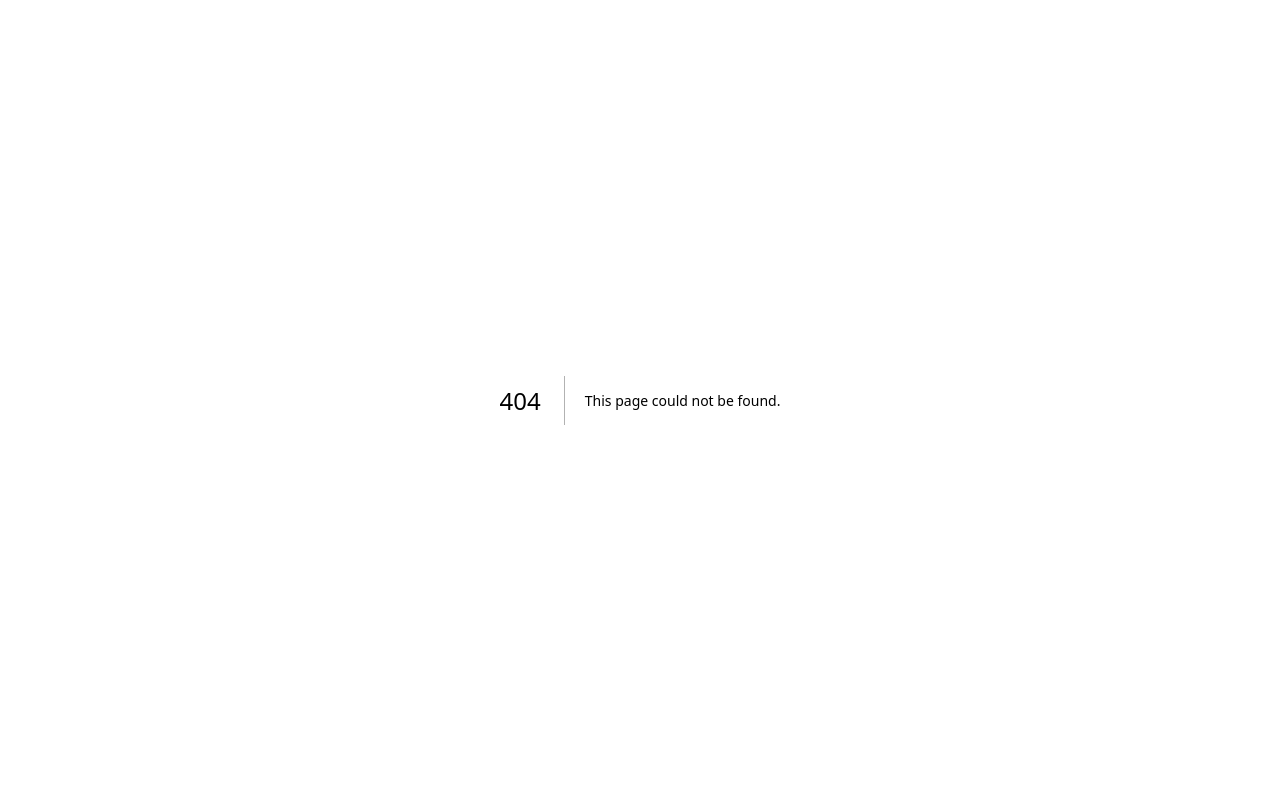
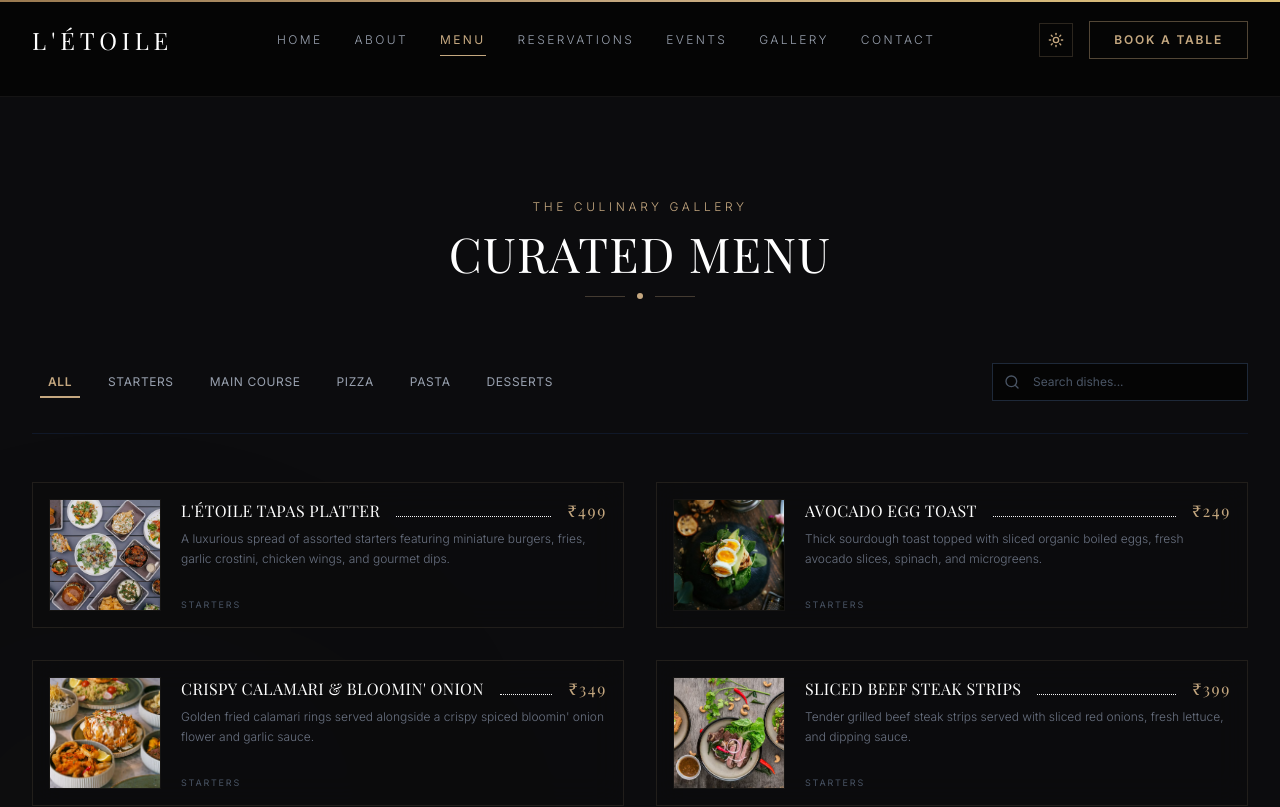
Before and after one commit to Rajputshubham07/Resturent-, a Next.js app: page /menu in a window 1280 px wide. Before the commit this address had no page. Shown: the top 807 px of the page. Built offline with nearby package versions, Linux system fonts and the light colour scheme; a web font is replaced by a local one.

Commit message:
feat: separate Menu and Reservations sections into standalone sub-pages

```diff
--- /dev/null
+++ b/src/app/menu/page.tsx
@@ -0,0 +1,33 @@
+import Preloader from "@/components/ui/Preloader";
+import ScrollProgress from "@/components/ui/ScrollProgress";
+import Navbar from "@/components/Navbar";
+import Menu from "@/components/Menu";
+import Footer from "@/components/Footer";
+import FloatingReserve from "@/components/ui/FloatingReserve";
+import BackToTop from "@/components/ui/BackToTop";
+
+export const metadata = {
+  title: "Gourmet Menu | L'Étoile Luxury Restaurant",
+  description: "Browse the curated seasonal selections, wood-fired mains, and artisanal desserts at L'Étoile.",
+};
+
+export default function MenuPage() {
+  return (
+    <>
+      {/* Premium Intros & Global Elements */}
+      <Preloader />
+      <ScrollProgress />
+      <Navbar />
+
+      {/* Main Menu Page Layout */}
+      <main className="relative flex-grow pt-24 bg-luxury-black min-h-screen">
+        <Menu />
+      </main>
+
+      {/* Footer & Global Scroll Triggers */}
+      <Footer />
+      <FloatingReserve />
+      <BackToTop />
+    </>
+  );
+}
--- a/src/app/page.tsx
+++ b/src/app/page.tsx
@@ -5,8 +5,6 @@ import Hero from "@/components/Hero";
 import About from "@/components/About";
 import ChefSpotlight from "@/components/ChefSpotlight";
 import SignatureDishes from "@/components/SignatureDishes";
-import Menu from "@/components/Menu";
-import Reservations from "@/components/Reservations";
 import Events from "@/components/Events";
 import Testimonials from "@/components/Testimonials";
 import Contact from "@/components/Contact";
@@ -28,8 +26,6 @@ export default function Home() {
         <About />
         <ChefSpotlight />
         <SignatureDishes />
-        <Menu />
-        <Reservations />
         <Events />
         <Testimonials />
         <Contact />
--- /dev/null
+++ b/src/app/reservations/page.tsx
@@ -0,0 +1,33 @@
+import Preloader from "@/components/ui/Preloader";
+import ScrollProgress from "@/components/ui/ScrollProgress";
+import Navbar from "@/components/Navbar";
+import Reservations from "@/components/Reservations";
+import Footer from "@/components/Footer";
+import FloatingReserve from "@/components/ui/FloatingReserve";
+import BackToTop from "@/components/ui/BackToTop";
+
+export const metadata = {
+  title: "Table Reservations | L'Étoile Luxury Restaurant",
+  description: "Secure your table at L'Étoile Michelin-star restaurant. Reserve online for an unforgettable luxury dining experience.",
+};
+
+export default function ReservationsPage() {
+  return (
+    <>
+      {/* Premium Intros & Global Elements */}
+      <Preloader />
+      <ScrollProgress />
+      <Navbar />
+
+      {/* Main Reservations Page Layout */}
+      <main className="relative flex-grow pt-24 bg-luxury-black min-h-screen">
+        <Reservations />
+      </main>
+
+      {/* Footer & Global Scroll Triggers */}
+      <Footer />
+      <FloatingReserve />
+      <BackToTop />
+    </>
+  );
+}
--- a/src/components/Navbar.tsx
+++ b/src/components/Navbar.tsx
@@ -8,8 +8,8 @@ import { usePathname } from "next/navigation";
 const navLinks = [
   { name: "Home", href: "/#home" },
   { name: "About", href: "/#about" },
-  { name: "Menu", href: "/#menu" },
-  { name: "Reservations", href: "/#reservations" },
+  { name: "Menu", href: "/menu" },
+  { name: "Reservations", href: "/reservations" },
   { name: "Events", href: "/#events" },
   { name: "Gallery", href: "/gallery" },
   { name: "Contact", href: "/#contact" },
@@ -58,6 +58,14 @@ export default function Navbar() {
   useEffect(() => {
     if (pathname === "/gallery") {
       setActiveSection("gallery");
+      return;
+    }
+    if (pathname === "/menu") {
+      setActiveSection("menu");
+      return;
+    }
+    if (pathname === "/reservations") {
+      setActiveSection("reservations");
       return;
     }
 
```
